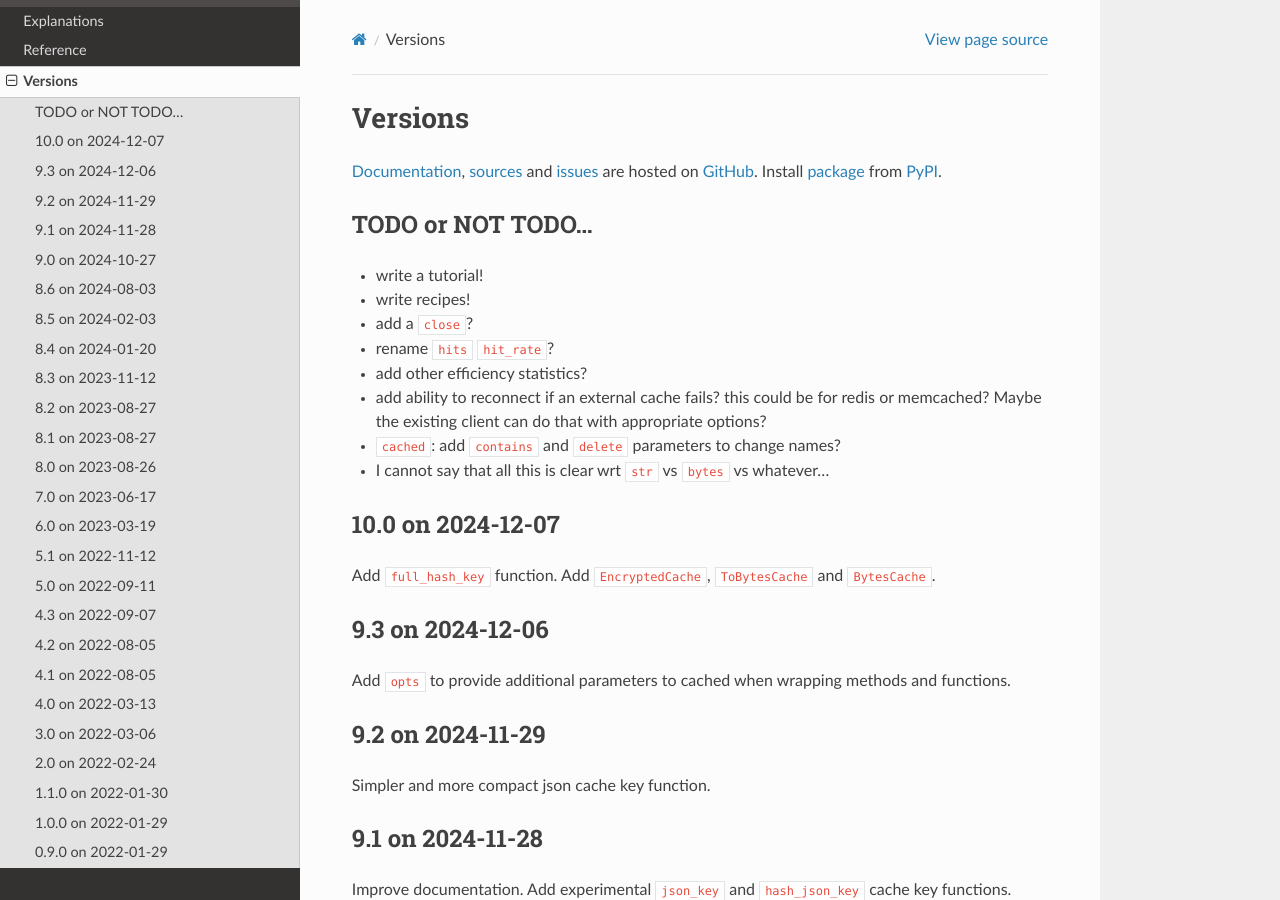
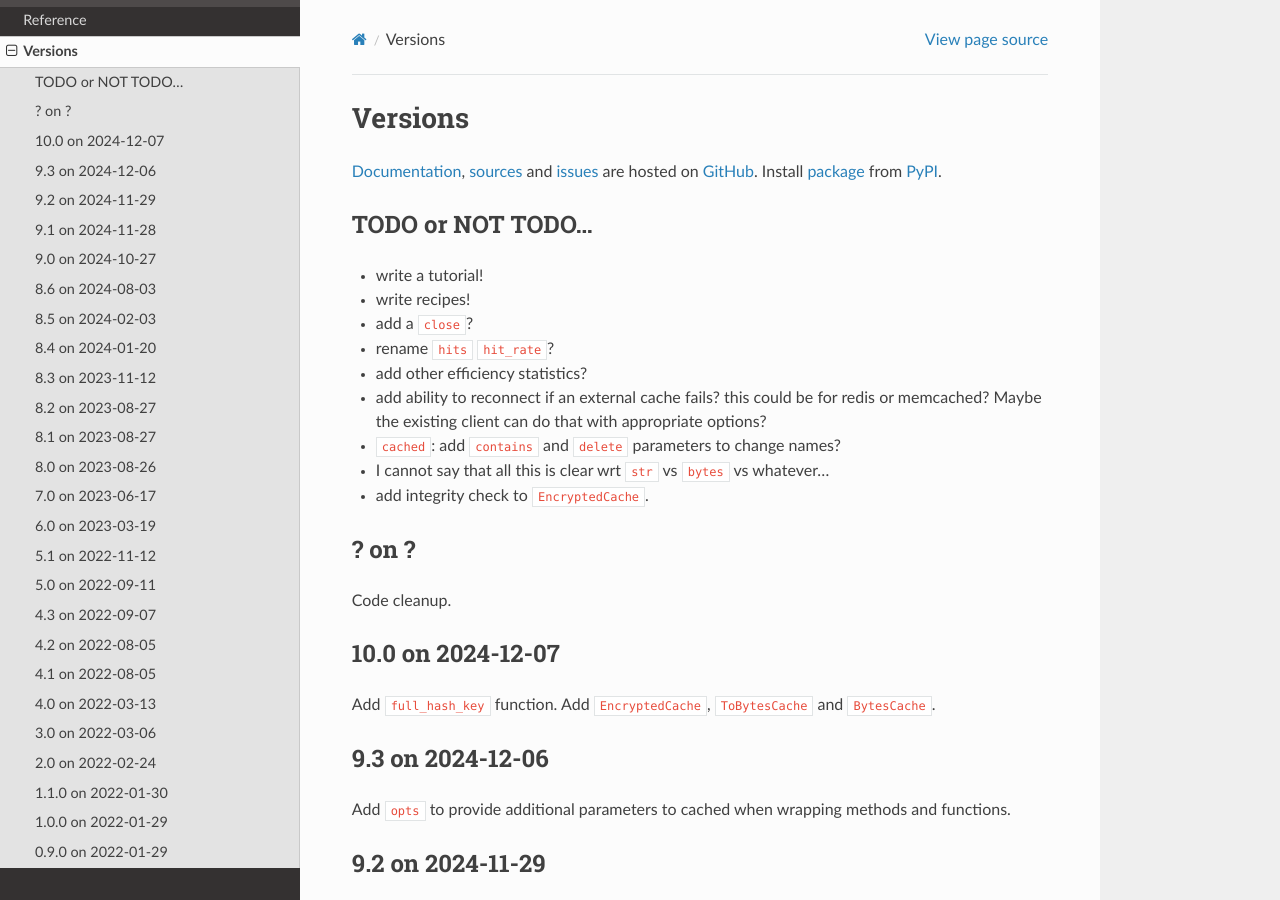
Before and after one commit to zx80/cachetools-utils, a Sphinx documentation site: the page built from docs/VERSIONS.md, in a window 1280 px wide and 900 px high. Built offline with Sphinx 7.4.7 and the Read the Docs theme 3.1.0, drawn with Linux system fonts in a browser that asks for light colours; pages that are not in the unit, such as notebooks, are missing from menus.

```diff
--- a/CacheToolsUtils.py
+++ b/CacheToolsUtils.py
@@ -650,8 +650,6 @@
     # short (250 bytes) ASCII without control chars nor spaces
     # we do not use hashing which might be costly or induce collisions
     def _key(self, key):
-        import base64
-
         return base64.b85encode(str(key).encode("utf-8"))
 
     def __len__(self):
@@ -690,8 +688,6 @@
         self._prefix = bytes(prefix, "utf-8")
 
     def _key(self, key):
-        import base64
-
         return self._prefix + base64.b85encode(str(key).encode("utf-8"))
 
 
--- a/docs/VERSIONS.md
+++ b/docs/VERSIONS.md
@@ -19,6 +19,11 @@
   Maybe the existing client can do that with appropriate options?
 - `cached`: add `contains` and `delete` parameters to change names?
 - I cannot say that all this is clear wrt `str` vs `bytes` vs whatever…
+- add integrity check to `EncryptedCache`.
+
+## ? on ?
+
+Code cleanup.
 
 ## 10.0 on 2024-12-07
 
```
